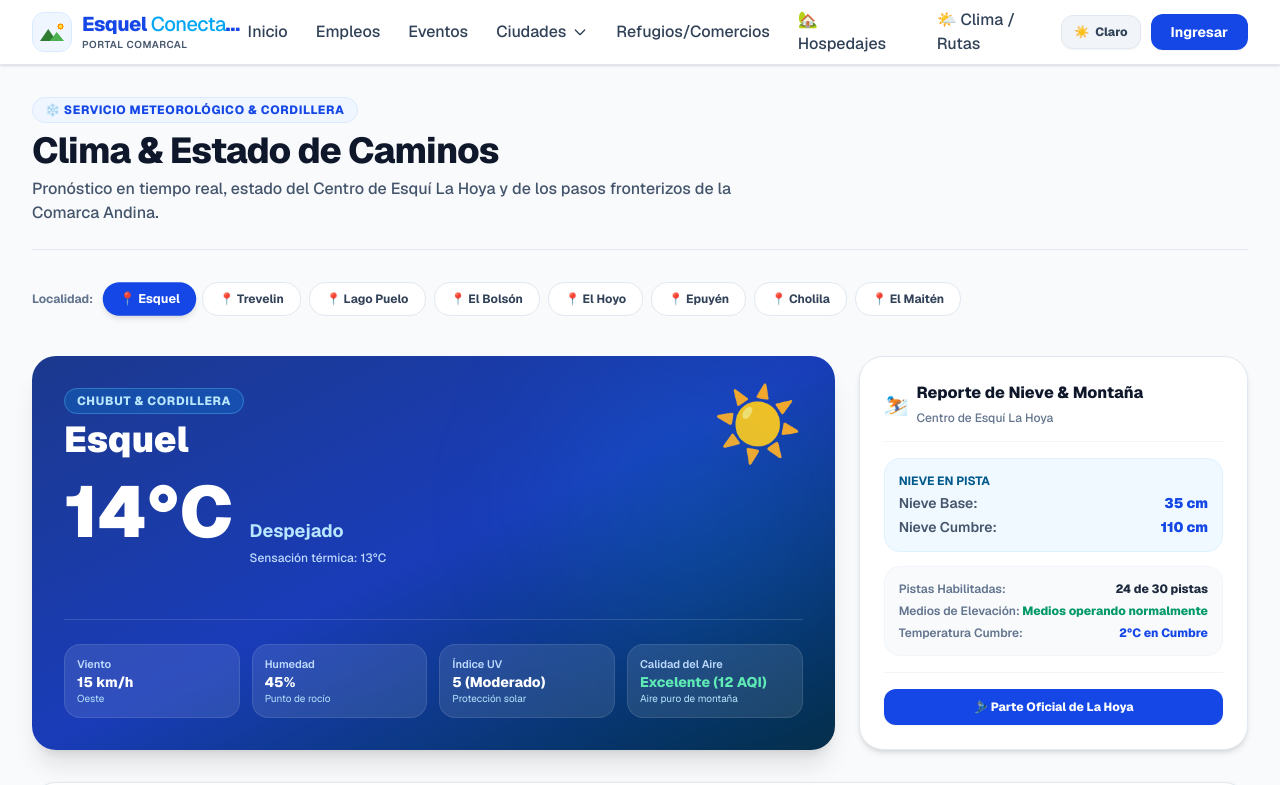
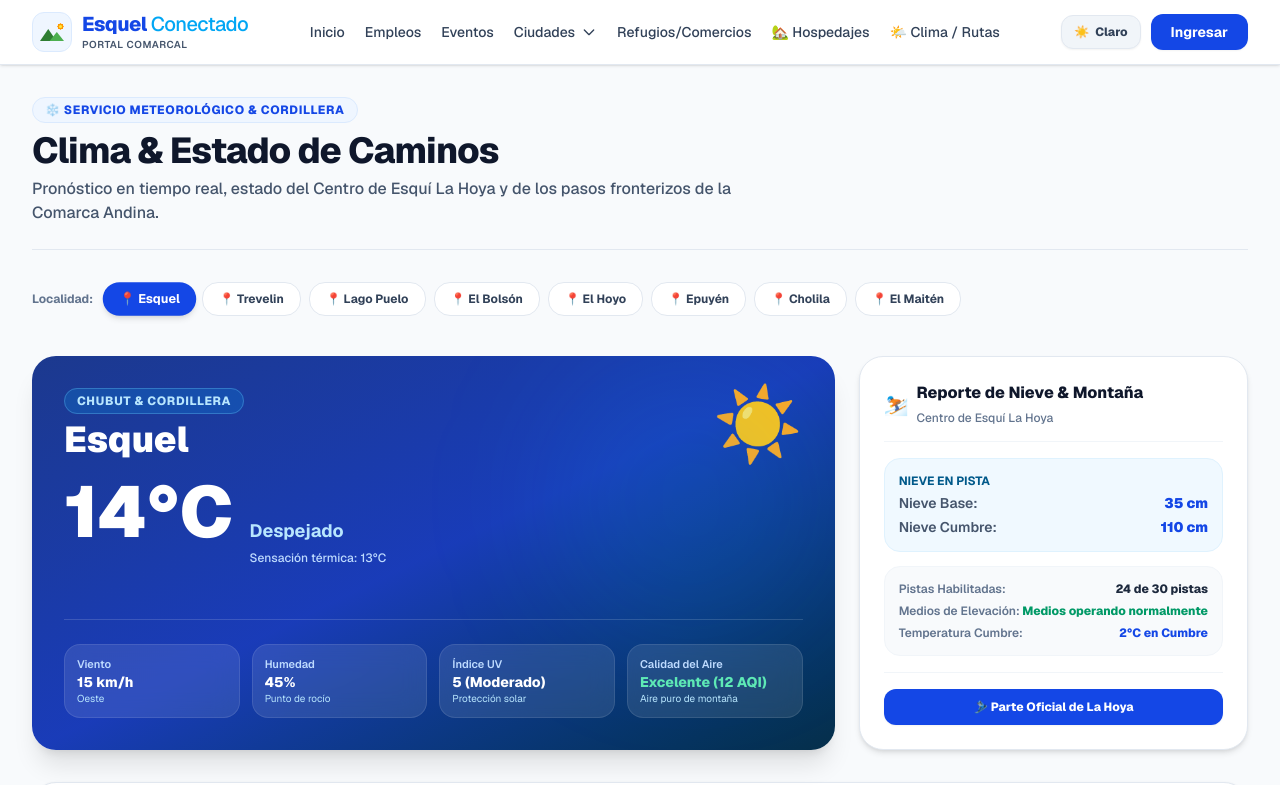
Before and after one commit to Lauchita33324/esquel_conectado, a Next.js app: page /clima in a window 1280 px wide. Shown: the top 785 px of the page. Built offline with nearby package versions, Linux system fonts and the light colour scheme.

Commit message:
Actualización de la página web

```diff
--- a/components/Navbar.tsx
+++ b/components/Navbar.tsx
@@ -58,22 +58,22 @@ export default function Navbar() {
       <div className="max-w-7xl mx-auto px-3 sm:px-6 lg:px-8">
         <div className="flex justify-between h-14 sm:h-16 items-center">
           {/* Logo institucional */}
-          <Link href="/" className="flex items-center gap-2 sm:gap-2.5 group min-w-0">
+          <Link href="/" className="flex items-center gap-2 sm:gap-2.5 group shrink-0">
             <div className="w-8 h-8 sm:w-10 sm:h-10 rounded-lg sm:rounded-xl bg-blue-50 border border-blue-100 flex items-center justify-center text-blue-700 group-hover:bg-blue-100 transition-colors shrink-0">
               <FcLandscape className="text-xl sm:text-2xl" />
             </div>
-            <div className="flex flex-col min-w-0">
-              <span className="font-extrabold text-base sm:text-xl tracking-tight text-blue-700 leading-tight truncate">
+            <div className="flex flex-col shrink-0">
+              <span className="font-extrabold text-base sm:text-xl tracking-tight text-blue-700 leading-tight whitespace-nowrap">
                 Esquel <span className="text-sky-500 font-medium">Conectado</span>
               </span>
-              <span className="hidden sm:block text-[10px] uppercase tracking-wider text-slate-600 font-semibold">
+              <span className="hidden sm:block text-[10px] uppercase tracking-wider text-slate-600 font-semibold whitespace-nowrap">
                 Portal Comarcal
               </span>
             </div>
           </Link>
 
           {/* 5 Accesos Principales (Desktop) */}
-          <div className="hidden md:flex items-center space-x-7">
+          <div className="hidden xl:flex items-center space-x-5 2xl:space-x-7 text-sm">
             <Link
               href="/"
               className="text-slate-700 hover:text-blue-700 font-medium transition-colors"
@@ -170,7 +170,7 @@ export default function Navbar() {
             {/* Mobile Hamburger Button */}
             <button
               onClick={() => setMobileMenuOpen(!mobileMenuOpen)}
-              className="md:hidden p-1.5 sm:p-2 rounded-lg text-slate-600 hover:text-blue-700 hover:bg-slate-100 focus:outline-none cursor-pointer"
+              className="xl:hidden p-1.5 sm:p-2 rounded-lg text-slate-600 hover:text-blue-700 hover:bg-slate-100 focus:outline-none cursor-pointer"
               aria-label="Menú principal"
             >
               <svg className="w-5 h-5 sm:w-6 sm:h-6" fill="none" stroke="currentColor" viewBox="0 0 24 24">
@@ -187,7 +187,7 @@ export default function Navbar() {
 
       {/* Menú Móvil */}
       {mobileMenuOpen && (
-        <div className="md:hidden bg-white border-b border-slate-200 px-4 pt-2 pb-4 space-y-2">
+        <div className="xl:hidden bg-white border-b border-slate-200 px-4 pt-2 pb-4 space-y-2">
           <Link
             href="/"
             onClick={() => setMobileMenuOpen(false)}
```
